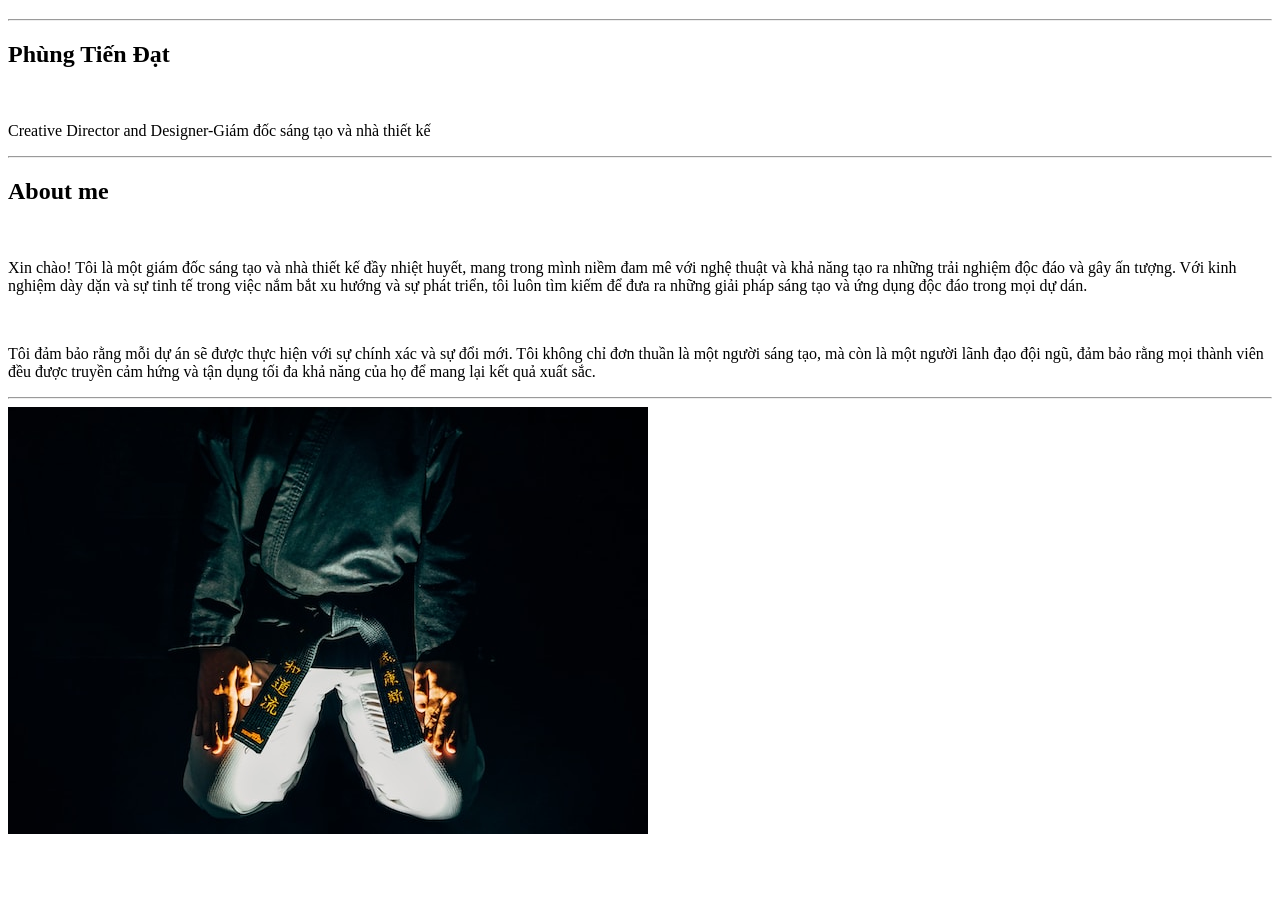
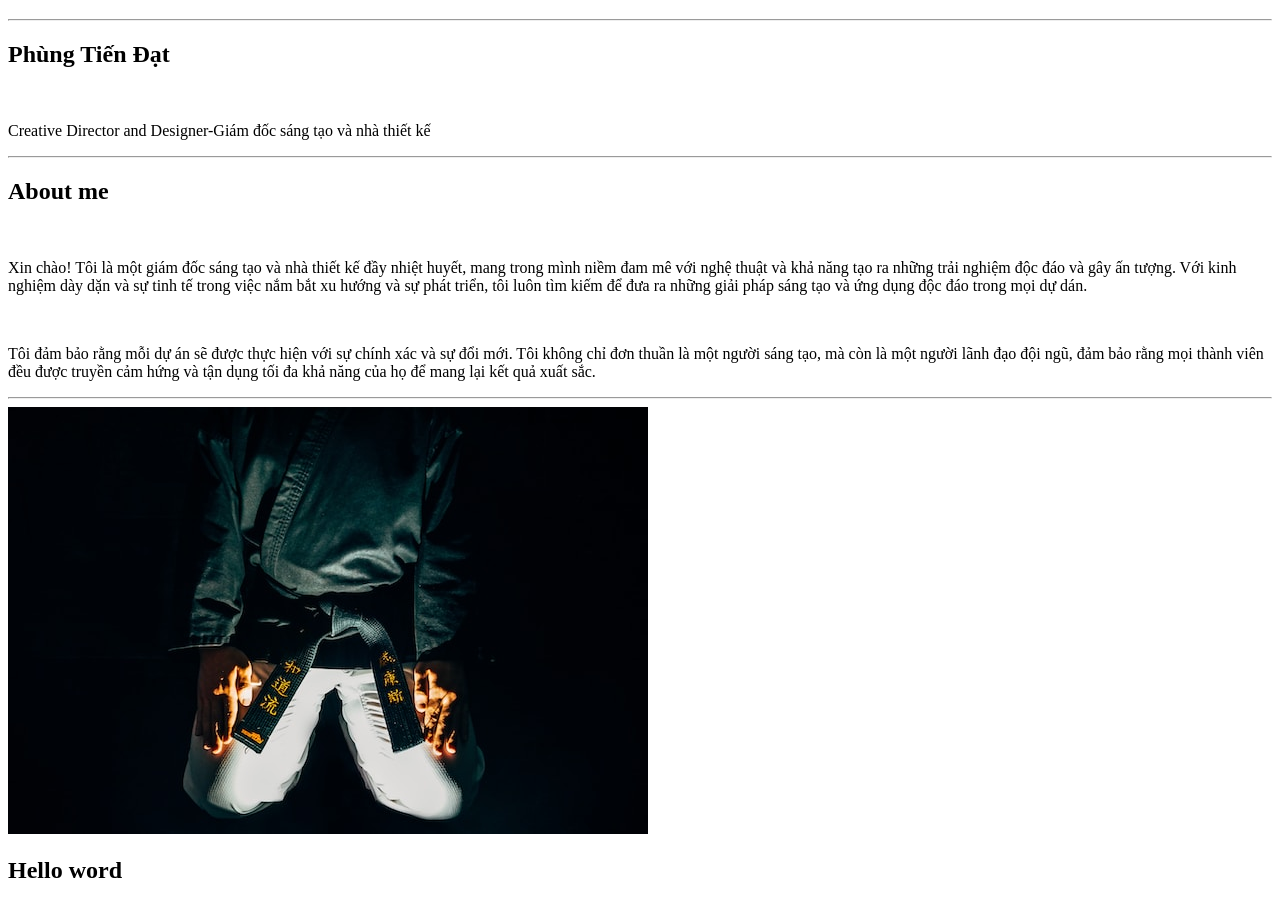
Before and after one commit to phungdat28/test, a plain HTML site: page index.html in a window 1280 px wide. Shown: the part 87-991 px from the top of the page. Before the commit the page ends 933 px from the top, so only its background shows below. Drawn offline with Linux system fonts and the light colour scheme.

Commit message:
second commit

```diff
--- a/index.html
+++ b/index.html
@@ -31,6 +31,8 @@
         <a href="./more-info/contact.html">
             <img src="/assets/images/tuhoc.cc.jpg" alt="">
         </a>
+
+        <h2> Hello word </h2>
     </main>
 </body>
 </html>
```
